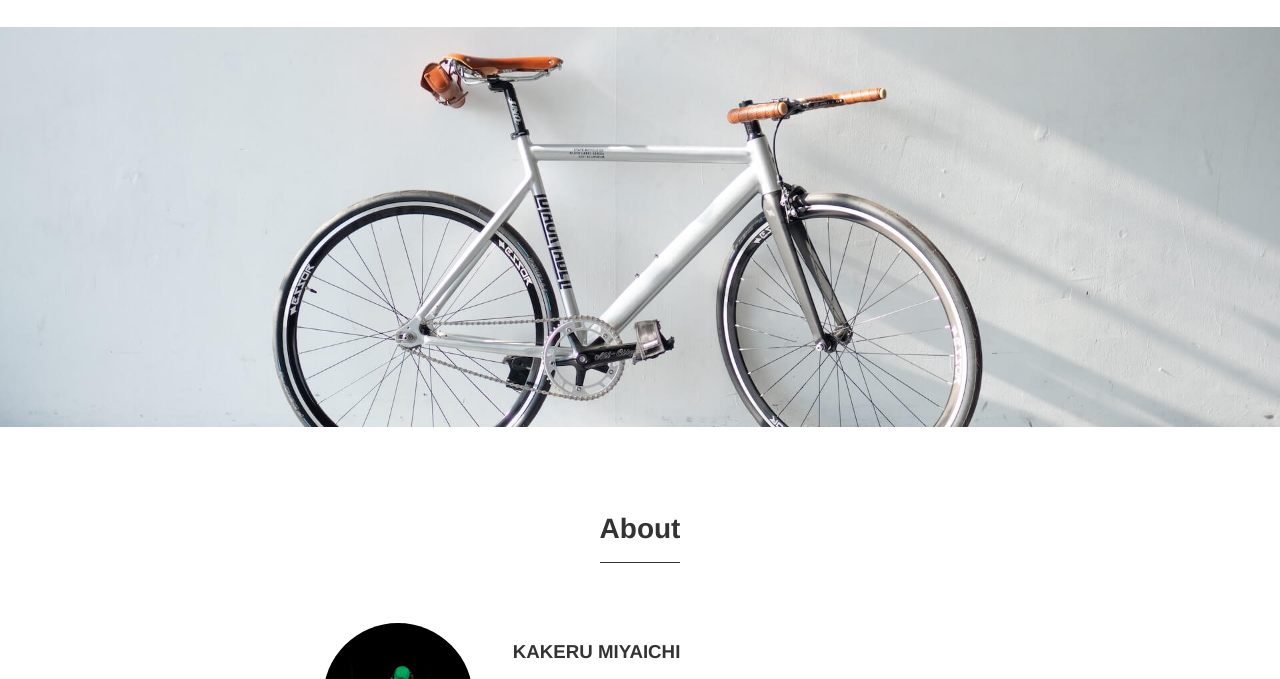
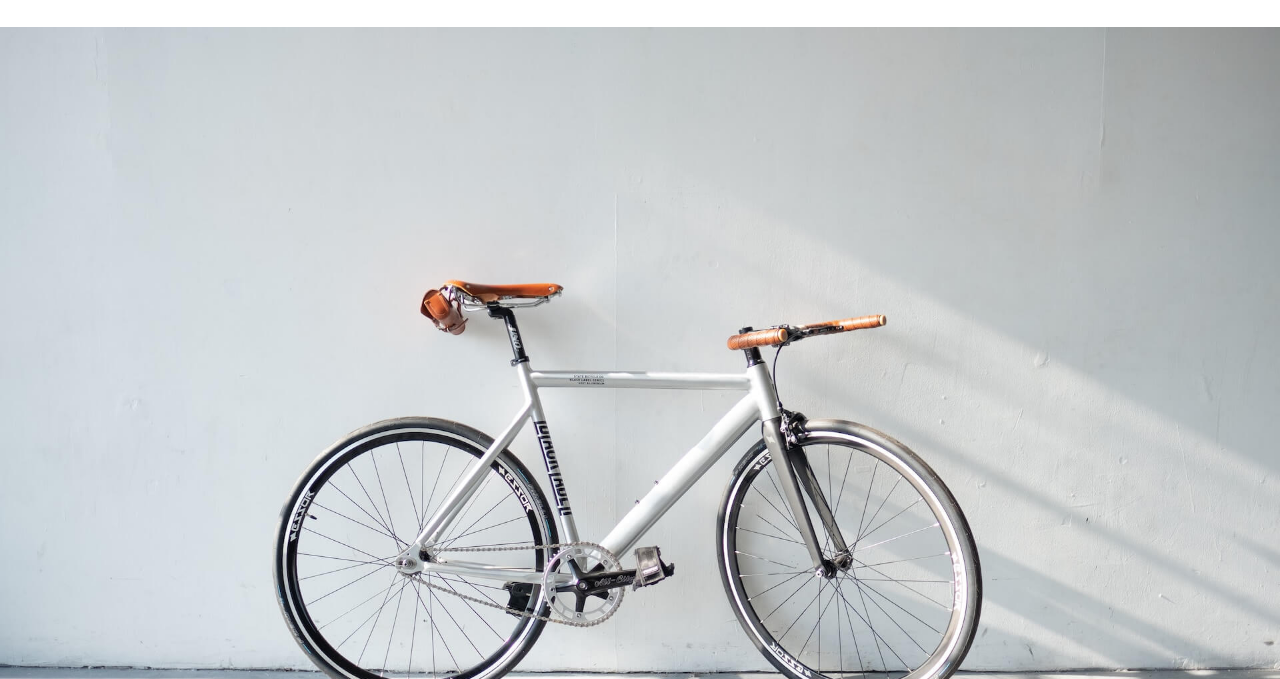
Before and after one commit to keita0512/Profile, a plain HTML site: page index.html in a window 1280 px wide. Shown: the part 73-752 px from the top of the page. Drawn offline with Linux system fonts and the light colour scheme.

Commit message:
レイアウトを修正

```diff
--- a/style.css
+++ b/style.css
@@ -53,12 +53,13 @@
 /* --- メインビジュアル --- */
 .main-visual {
     width: 100%;
-    margin-bottom: 80px;
+    height: auto;
+    margin-bottom: 10px;
 }
 
 .main-visual img {
     width: 100%;
-    height: 400px; /* 高さを固定してトリミング */
+    height: auto; /* 高さを固定してトリミング */
     object-fit: cover;
 }
 
```
